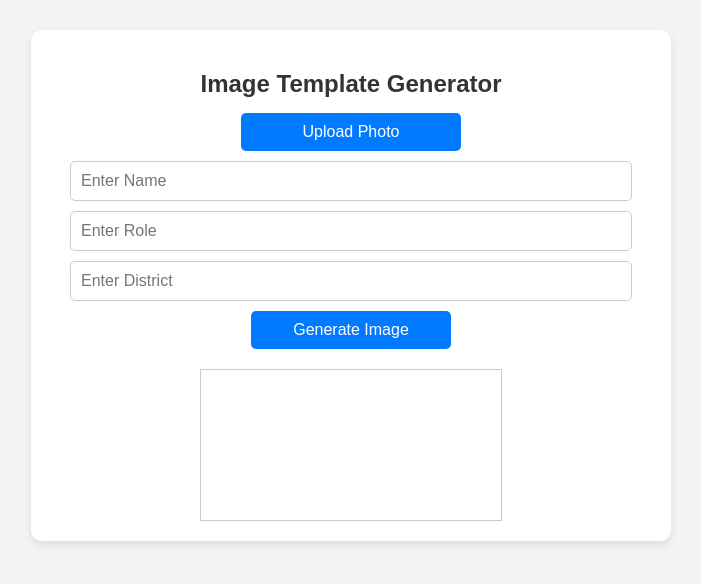
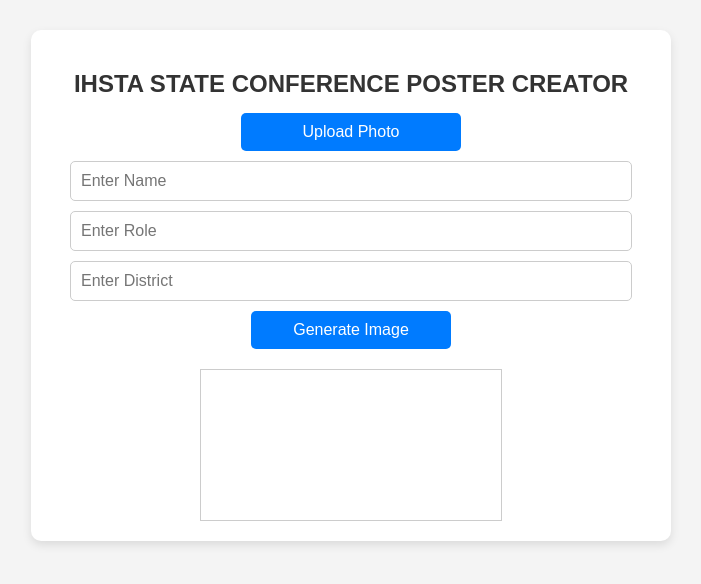
Before and after one commit to shebins298/ahstaposter, a plain HTML site: page index.html in a window 1280 px wide. Shown: the whole page, without its empty margins (289-990 px from the left). Drawn offline with Linux system fonts and the light colour scheme.

Commit message:
Update index.html
H2 CHANGE

```diff
--- a/index.html
+++ b/index.html
@@ -8,7 +8,7 @@
 </head>
 <body>
     <div class="container">
-        <h2>Image Template Generator</h2>
+        <h2>IHSTA STATE CONFERENCE POSTER CREATOR</h2>
 
         <label for="photoInput" class="file-label">Upload Photo</label>
         <input type="file" id="photoInput" accept="image/*" class="file-input">
```
